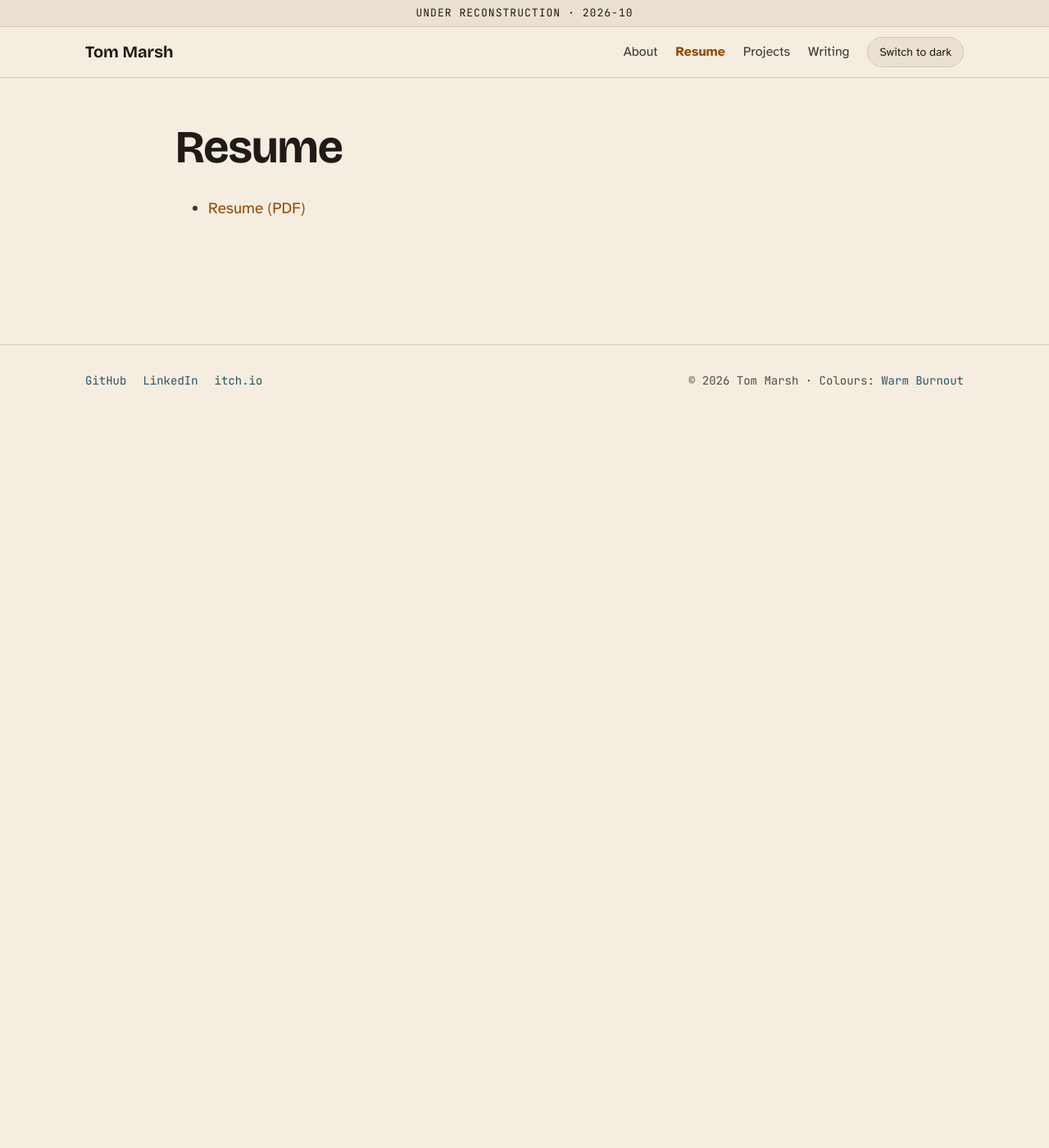
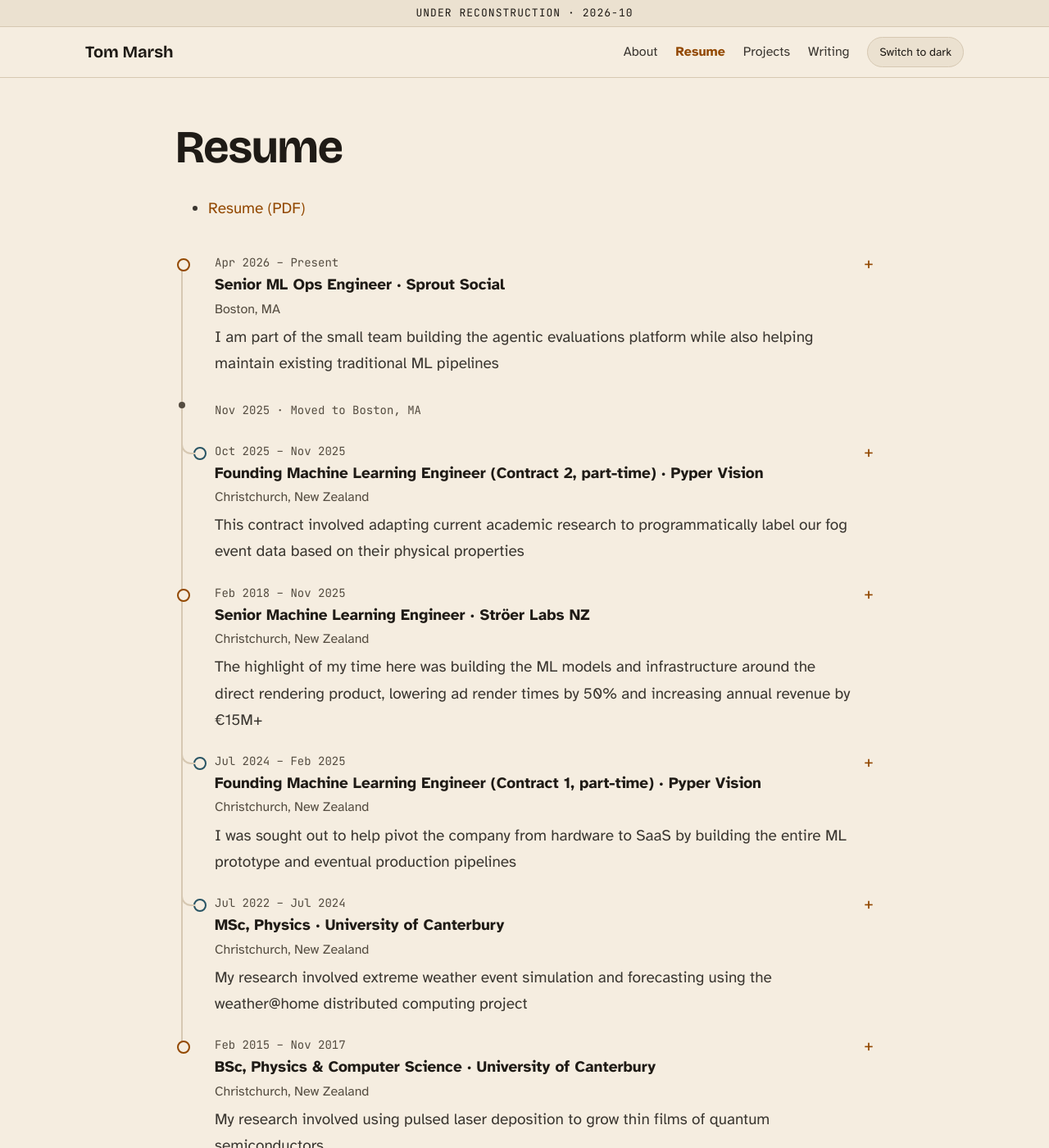
Before and after one commit to Graphight/Graphight.github.io, a Jekyll site: the page built from pages/resume.md, in a window 1280 px wide and 1400 px high. Shown: the whole window at 82% size. Built offline with Jekyll 4.4.1, drawn with Linux system fonts in a browser that asks for light colours; our own code applies the rules of GitHub Pages for plain Markdown files.

```diff
--- /dev/null
+++ b/_data/experience.yml
@@ -0,0 +1,81 @@
+- org: Sprout Social
+  title: Senior ML Ops Engineer
+  start: Apr 2026
+  end: Present
+  place: Boston, MA
+  line: I am part of the small team building the agentic evaluations platform while also helping maintain existing traditional ML pipelines
+  points:
+    - "Root-caused unbounded GPU memory growth across a 12-service model-serving fleet to an undocumented ONNX Runtime defect that had shipped for three minor versions: established cold footprint byte-identical across image versions, isolated growth to distinct inference threads rather than concurrent request load, and falsified the concurrency-limiting hypothesis by semaphore tuning; findings drove the remediation and a seven-item SRE/ML action plan"
+    - "Built the batch evaluation pipeline at the core of the company's LLM evaluation framework: data model, input loading, parallel executor with deterministic result ordering, and an adaptive AIMD tokens-per-second throttle that backs off on provider rate limits and ramps back up; now the shared path other teams' evaluations run on"
+    - "Led CUDA 13 and Python 3.12 migration across 12 GPU inference services, moving both axes simultaneously to close torch/onnxruntime CVEs that were hard-capped by the previous base image, re-resolving the full dependency constraint set across 27 files"
+    - "Audited the evaluation framework's datasets against live agent behaviour after tool-schema drift, surfacing three production agent defects (result ordering, chart-type nondeterminism, and relative-date resolution), each reported to the owning squad with trace spans to reproduce"
+    - "Redesigned production ML service alerting: root-caused a flapping latency monitor to pod-roll noise rather than client impact, rewrote it as p95 with hysteresis gated on downstream queue backlog, and replaced 12 monitors generating ~90 pages/day with two notify-only ones"
+
+- note: Moved to Boston, MA
+  start: Nov 2025
+
+- org: Pyper Vision
+  title: Founding Machine Learning Engineer (Contract 2, part-time)
+  side: true
+  start: Oct 2025
+  end: Nov 2025
+  place: Christchurch, New Zealand
+  line: This contract involved adapting current academic research to programmatically label our fog event data based on their physical properties
+  points:
+    - "Designed a physics-validated fog classification system using a pseudo-labelling pipeline derived from meteorological research papers"
+    - "Implemented clustering analysis by airport fog patterns and model error modes, creating a systematic debugging framework for the operations team to diagnose regional forecast failures"
+
+- org: Ströer Labs NZ
+  title: Senior Machine Learning Engineer
+  start: Feb 2018
+  end: Nov 2025
+  place: Christchurch, New Zealand
+  line: The highlight of my time here was building the ML models and infrastructure around the direct rendering product, lowering ad render times by 50% and increasing annual revenue by €15M+
+  points:
+    - "Reduced ad impression render time by 50% through ML inference optimisation, generating €15M+ additional annual revenue across 3B+ daily ad requests (1T+ annually)"
+    - "Led complete migration of ML data pipelines from Spark to DBT, eliminating Spark cluster costs ($10K+/month), reducing pipeline runtime 85% (20 min to 3 min), and simplifying maintenance for the successor team"
+    - "Architected migration from AWS SageMaker to custom Kubernetes infrastructure, enabling GPU training for LightGBM models (previously impossible), unifying ML platform with company infrastructure"
+    - "Designed and deployed real-time bid optimization system selecting demand-side partners or dropping traffic entirely, operating under p99 sub-20ms latency at 100K+ requests/second"
+    - "Cut cloud egress costs by 35% ($200K+ annually) for product vertical through ML optimisation; maintenance team expanded savings to $30K/month post-transition"
+    - "Led 0-1 development of multiple ML products (classification, time-series forecasting, optimisation) from concept to production on PB-scale datasets, establishing technical architecture before transitioning to dedicated teams"
+    - "Built and owned ML experimentation platform through multiple iterations (custom webapp, Grafana dashboards, MLFlow), enabling stratified A/B performance analysis across 3B+ daily ad impressions and driving data-informed model iteration"
+    - "Built model monitoring dashboards with stratified performance views, SHAP-based feature importance reporting, and compliance documentation to support measurable, explainable, and auditable ML decisions"
+    - "Drove ML platform modernisation during the company's bare-metal-to-AWS migration, collaborating with DevOps and Data Engineering to redesign datalakes, account structures, and deployment practices"
+    - "Designed technical interview process for ML Engineering roles: created programming assessments, architecture evaluation framework, and systems design questions used across MLE/SWE/DevOps hiring"
+    - "Conducted 80+ technical interviews over 6 years, contributing to 15 hires as the NZ office grew from 20 to 30 engineers"
+    - "Hosted interns each summer and mentored juniors through intermediate"
+
+- org: Pyper Vision
+  title: Founding Machine Learning Engineer (Contract 1, part-time)
+  side: true
+  start: Jul 2024
+  end: Feb 2025
+  place: Christchurch, New Zealand
+  line: I was sought out to help pivot the company from hardware to SaaS by building the entire ML prototype and eventual production pipelines
+  points:
+    - "Established complete ML infrastructure as sole technical hire, enabling aerospace startup pivot from hardware to ML-based fog forecasting (company expanded 5 to 20+ airports, valued $10M+ post-funding)"
+    - "Architected end-to-end system on GCP from scratch: automated data collection, preprocessing pipelines, model training infrastructure, and production inference API with <100ms p99 latency"
+    - "Evaluated and deployed model architectures (LightGBM GBDT, TensorFlow CNNs), achieving commercially competitive forecast accuracy, delivering a production system in 8 months"
+    - "System scaled to UK market expansion (advised on integration strategy post-contract)"
+
+- org: University of Canterbury
+  title: MSc, Physics
+  side: true
+  start: Jul 2022
+  end: Jul 2024
+  place: Christchurch, New Zealand
+  line: My research involved extreme weather event simulation and forecasting using the weather@home distributed computing project
+  points:
+    - "Thesis: Extreme precipitation events under climate change using 4000+ years of simulation data at multiple resolutions"
+    - "Collaboration with NZ's National Institute of Water and Atmospheric Research (NIWA)"
+    - "Publication: Harrington, Rosier, Marsh, Frame (2024), \"Robust changes to the wettest and driest days of the year are hidden within annual rainfall projections: a New Zealand case study\", Environmental Research Letters, 19, 074057"
+    - "Presented research at the Meteorological Society of New Zealand Annual Conference (2023)"
+
+- org: University of Canterbury
+  title: BSc, Physics & Computer Science
+  start: Feb 2015
+  end: Nov 2017
+  place: Christchurch, New Zealand
+  line: My research involved using pulsed laser deposition to grow thin films of quantum semiconductors
+  points:
+    - "Capstone: Y2SiO5 thin film growth for quantum information devices using Pulsed Laser Deposition"
--- /dev/null
+++ b/_includes/timeline.html
@@ -0,0 +1,30 @@
+<ol class="timeline">
+{%- for role in site.data.experience %}
+{%- if role.note %}
+<li class="note"><span class="when">{{ role.start }} · {{ role.note }}</span></li>
+{%- continue %}
+{%- endif %}
+{%- capture head %}
+<span class="when">{{ role.start }} – {{ role.end }}</span>
+<span class="what">{{ role.title }} · {% if role.link %}<a href="{{ role.link }}">{{ role.org }}</a>{% else %}{{ role.org }}{% endif %}</span>
+<span class="where">{{ role.place }}</span>
+{%- if role.line %}
+<span class="line">{{ role.line }}</span>
+{%- endif %}
+{%- endcapture %}
+<li{% if role.side %} class="side"{% endif %}>
+{%- if role.points %}
+<details>
+<summary>{{ head }}
+</summary>
+<ul>
+{%- for point in role.points %}
+<li>{{ point | escape }}</li>
+{%- endfor %}
+</ul>
+</details>
+{%- else %}{{ head }}
+{%- endif %}
+</li>
+{%- endfor %}
+</ol>
--- a/assets/css/site.scss
+++ b/assets/css/site.scss
@@ -180,4 +180,47 @@ th { background: var(--surf); color: var(--hi); }
 .site-footer a { color: var(--ty); }
 .site-footer .links { display: flex; flex-wrap: wrap; gap: 20px; }
 
+.timeline { list-style: none; margin: 1.5em 0; padding: 0; }
+.timeline > li {
+  position: relative;
+  padding: 12px 0 12px 48px;
+  background: linear-gradient(var(--line), var(--line)) 7px 0 / 2px 100% no-repeat;
+}
+.timeline > li:first-child { background-position: 7px 22px; }
+.timeline > li:last-child { background-size: 2px 22px; }
+.timeline > li::before {
+  content: "";
+  position: absolute;
+  top: 17px;
+  left: 2px;
+  width: 12px;
+  height: 12px;
+  border: 2px solid var(--kw);
+  border-radius: 50%;
+  background: var(--bg);
+}
+.timeline > li.side::before { left: 22px; border-color: var(--ty); }
+.timeline > li.note::before { top: 19px; left: 4px; width: 8px; height: 8px; border: 0; background: var(--mute); }
+.timeline > li.side::after {
+  content: "";
+  position: absolute;
+  top: 8px;
+  left: 7px;
+  width: 15px;
+  height: 16px;
+  border: 0 solid var(--line);
+  border-width: 0 0 2px 2px;
+  border-bottom-left-radius: 12px;
+}
+.timeline summary { display: flex; flex-direction: column; cursor: pointer; list-style: none; padding-right: 28px; position: relative; }
+.timeline summary::-webkit-details-marker { display: none; }
+.timeline summary::after { content: "+"; position: absolute; top: 0; right: 0; font: 20px/1.2 $mono; color: var(--kw); }
+.timeline details[open] summary::after { content: "−"; }
+.timeline .when { font: 14px/1.5 $mono; color: var(--mute); }
+.timeline .what { color: var(--hi); font-weight: 700; }
+.timeline .where { font-size: 16px; color: var(--mute); }
+.timeline .line { margin-top: 4px; }
+.timeline ul { margin: 12px 0 0; padding-left: 1.2em; font-size: 17px; }
+.timeline ul li + li { margin-top: 6px; }
+
 @import "syntax";
--- a/pages/resume.md
+++ b/pages/resume.md
@@ -6,4 +6,6 @@ layout: page
 
 - [Resume (PDF)](../resources/Tom_Marsh_Resume.pdf)
 
+{% include timeline.html %}
+
 &nbsp;
```
Also changed, not shown: docs/decisions/2026-10-14-work-history.md (added, +53 -0 lines), docs/proposals/README.md (+3 -4 lines), docs/proposals/home-page.md (+1 -1 lines), docs/proposals/work-history.md (deleted, +0 -31 lines), pages/about.md (+1 -1 lines).
